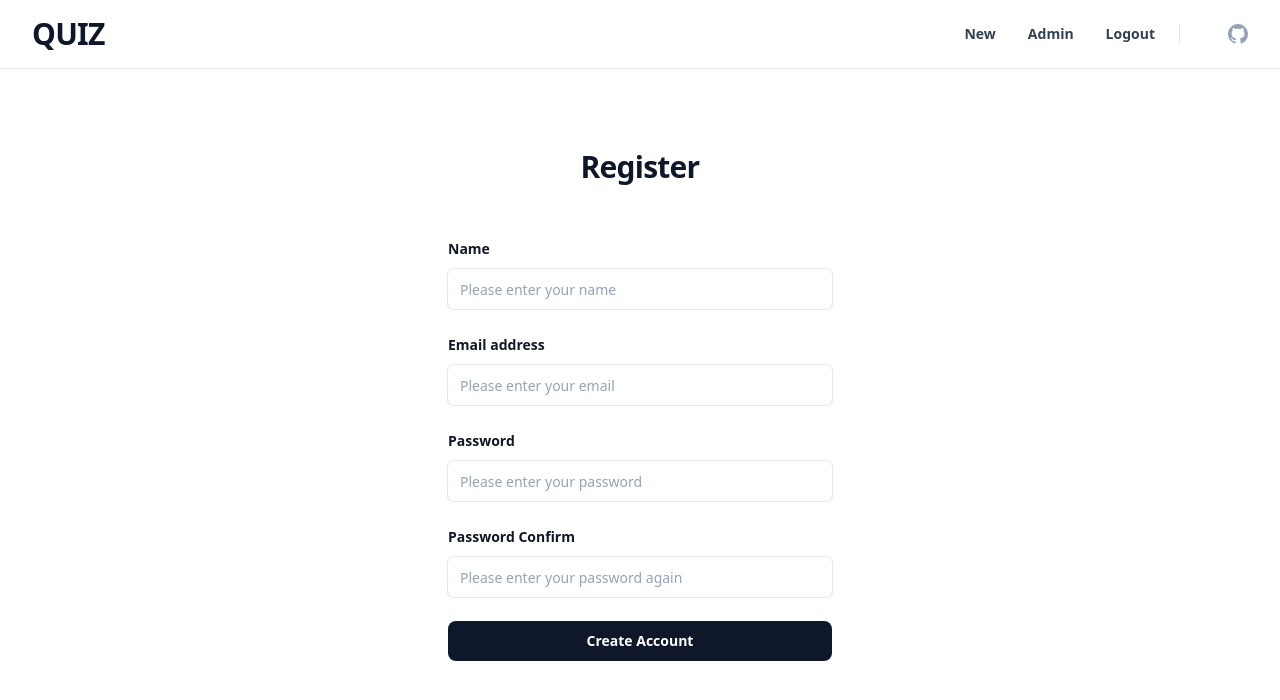
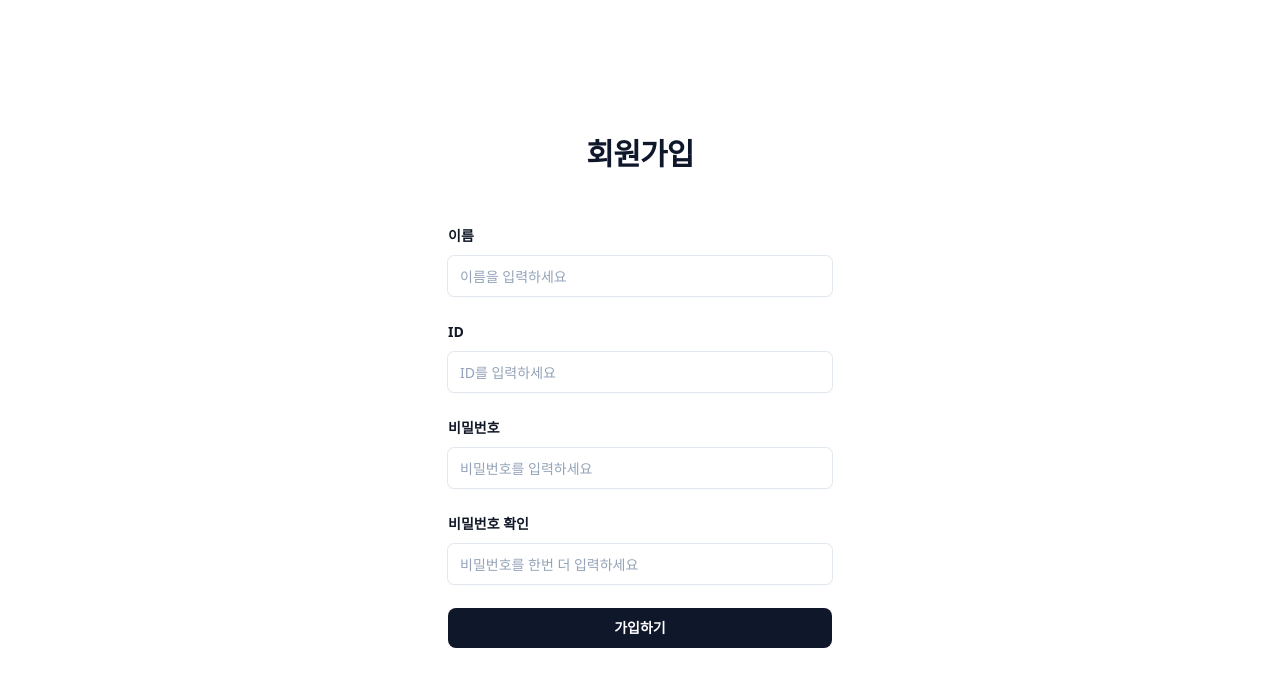
Before and after one commit to donggoon/fe-cl, a React (Create React App) app: page /register in a window 1280 px wide. Shown: the top 700 px of the page. Built offline with nearby package versions, Linux system fonts and the light colour scheme; a web font is replaced by a local one.

Commit message:
회원가입 수정

```diff
--- a/src/components/pages/Login.jsx
+++ b/src/components/pages/Login.jsx
@@ -2,7 +2,6 @@
 import React, { useEffect } from 'react';
 import { useNavigate } from 'react-router-dom';
 import { useSelector, useDispatch } from 'react-redux';
-// import axios from 'axios';
 
 import { userLogin } from '../../features/user/userSlice';
 
@@ -13,10 +12,9 @@ function Login() {
   const user = useSelector(state => state.user);
   const dispatch = useDispatch();
 
-  // eslint-disable-next-line consistent-return
   useEffect(() => {
     if (!isEmpty(user.id)) {
-      return navigate('/');
+      navigate('/');
     }
   }, [user.id]);
 
@@ -28,21 +26,21 @@ function Login() {
       login_id: formData.get('id'),
       password: formData.get('password'),
     };
-    callApi('post', '/u/login', { ...params })
+    callApi('post', '/u/login', params)
       .then(response => {
         dispatch(userLogin(response.data));
+        navigate('/');
       })
       .catch(err => {
         console.log(err);
       });
-    return navigate('/');
   };
 
   return (
     <main className="relative flex h-screen flex-1 flex-col overflow-hidden py-8 px-4 sm:px-6 lg:px-8">
       <div className="relative flex flex-1 flex-col items-center justify-center pt-12 pb-16">
         <a className="mx-auto mb-16 h-6 w-auto text-slate-900" href="/">
-          <span className="sr-only">QUIZ home page</span>
+          <span className="sr-only">QUIZ login page</span>
           <h1 className="inline-block text-2xl font-extrabold tracking-tight text-slate-900 sm:text-3xl">
             QUIZ
           </h1>
--- a/src/components/pages/Register.jsx
+++ b/src/components/pages/Register.jsx
@@ -3,38 +3,33 @@ import React from 'react';
 import { useNavigate } from 'react-router-dom';
 
 import { callApi } from '../../functions/commonUtil';
-import HeaderFrame from '../organisms/HeaderFrame';
 
 function Register() {
   const navigate = useNavigate();
 
-  // eslint-disable-next-line consistent-return
-  const handleSubmit = async event => {
+  const handleSubmit = event => {
     event.preventDefault();
     const formData = new FormData(event.target);
-    const loginId = formData.get('email');
+
+    const loginId = formData.get('id');
     const name = formData.get('name');
     const password = formData.get('password');
-    const passwordC = formData.get('passwordConfirm');
+    const passwordConfirm = formData.get('passwordConfirm');
 
-    // dispatch(userLogin(formData.get('email')));
-
-    if (password !== passwordC) {
-      return alert('패스워드와 패스워드 확인이 일치하지 않습니다.');
-    }
-
-    const body = {
+    const params = {
       login_id: loginId,
       name,
       password,
     };
 
-    // eslint-disable-next-line no-undef, consistent-return
-    callApi('post', '/u', body)
+    if (password !== passwordConfirm) {
+      alert('패스워드와 패스워드 확인이 일치하지 않습니다.');
+    } else {
+      callApi('post', '/u', params)
         .then(response => {
           if (response.status === 200) {
             alert('회원가입이 완료되었습니다.\n로그인 후 이용해주세요.');
-          navigate('/../login');
+            navigate('../');
           }
         })
         .catch(err => {
@@ -46,27 +41,26 @@ function Register() {
             );
           }
         });
+    }
   };
 
   return (
-    <>
-      <HeaderFrame />
-      <main className="relative flex flex-1 flex-col overflow-hidden py-8 px-4 sm:px-6 lg:px-8">
+    <main className="relative flex h-screen flex-1 flex-col overflow-hidden py-8 px-4 sm:px-6 lg:px-8">
       <div className="relative flex flex-1 flex-col items-center justify-center pt-12 pb-16">
         <a className="mx-auto mb-16 h-6 w-auto text-slate-900" href="/">
-            <span className="sr-only">QUIZ home page</span>
+          <span className="sr-only">QUIZ register page</span>
           <h1 className="inline-block text-2xl font-extrabold tracking-tight text-slate-900 sm:text-3xl">
-              Register
+            회원가입
           </h1>
         </a>
-          <h1 className="sr-only">Log in to your account</h1>
+        <h1 className="sr-only">Register your account</h1>
         <form action="/" className="w-full max-w-sm" onSubmit={handleSubmit}>
           <div className="mb-6">
             <label
               htmlFor="name"
               className="block text-sm font-semibold leading-6 text-gray-900"
             >
-                Name
+              이름
             </label>
             <input
               type="name"
@@ -74,23 +68,23 @@ function Register() {
               name="name"
               className="mt-2 block h-10 w-full appearance-none rounded-md bg-white px-3 text-slate-900 shadow-sm ring-1 ring-slate-200 placeholder:text-slate-400 focus:outline-none focus:ring-2 focus:ring-sky-500 sm:text-sm"
               required=""
-                placeholder="Please enter your name"
+              placeholder="이름을 입력하세요"
             />
           </div>
           <div className="mb-6">
             <label
-                htmlFor="email"
+              htmlFor="id"
               className="block text-sm font-semibold leading-6 text-gray-900"
             >
-                Email address
+              ID
             </label>
             <input
-                type="email"
-                id="email"
-                name="email"
+              type="id"
+              id="id"
+              name="id"
               className="mt-2 block h-10 w-full appearance-none rounded-md bg-white px-3 text-slate-900 shadow-sm ring-1 ring-slate-200 placeholder:text-slate-400 focus:outline-none focus:ring-2 focus:ring-sky-500 sm:text-sm"
               required=""
-                placeholder="Please enter your email"
+              placeholder="ID를 입력하세요"
             />
           </div>
           <div className="mb-6">
@@ -98,7 +92,7 @@ function Register() {
               htmlFor="password"
               className="block text-sm font-semibold leading-6 text-gray-900"
             >
-                Password
+              비밀번호
             </label>
             <input
               type="password"
@@ -106,7 +100,7 @@ function Register() {
               name="password"
               className="mt-2 block h-10 w-full appearance-none rounded-md bg-white px-3 text-slate-900 shadow-sm ring-1 ring-slate-200 placeholder:text-slate-400 focus:outline-none focus:ring-2 focus:ring-sky-500 sm:text-sm"
               required=""
-                placeholder="Please enter your password"
+              placeholder="비밀번호를 입력하세요"
             />
           </div>
           <div className="mb-6">
@@ -114,7 +108,7 @@ function Register() {
               htmlFor="passwordConfirm"
               className="block text-sm font-semibold leading-6 text-gray-900"
             >
-                Password Confirm
+              비밀번호 확인
             </label>
             <input
               type="password"
@@ -122,19 +116,18 @@ function Register() {
               name="passwordConfirm"
               className="mt-2 block h-10 w-full appearance-none rounded-md bg-white px-3 text-slate-900 shadow-sm ring-1 ring-slate-200 placeholder:text-slate-400 focus:outline-none focus:ring-2 focus:ring-sky-500 sm:text-sm"
               required=""
-                placeholder="Please enter your password again"
+              placeholder="비밀번호를 한번 더 입력하세요"
             />
           </div>
           <button
             type="submit"
             className="inline-flex w-full justify-center rounded-lg bg-slate-900 py-2.5 px-4 text-sm font-semibold text-white hover:bg-slate-700"
           >
-              <span>Create Account</span>
+            <span>가입하기</span>
           </button>
         </form>
       </div>
     </main>
-    </>
   );
 }
 
```
Lines whose indentation alone changed are shown as unchanged.
